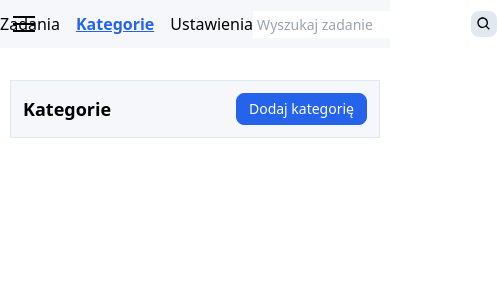
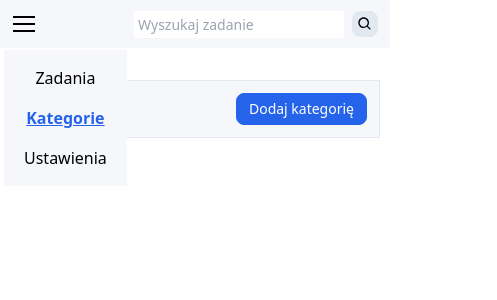
Before and after one commit to JakubM-I/todo-list-vite, a React (Vite) app: page /todo-list-vite/categories in a window 390 px wide. Shown: the top 300 px of the page, 497 px wide, since content can reach past the window. Built offline with nearby package versions, Linux system fonts and the light colour scheme.

Commit message:
Mobile menu styling

```diff
--- a/src/common/NavBar/index.jsx
+++ b/src/common/NavBar/index.jsx
@@ -28,8 +28,8 @@ const NavBar = () => {
                 </div>
             )}
             {/* <div className="absolute top-[50%] translate-y-[-50%] left-[50%] translate-x-[-50%]"></div> */}
-            <div>
-                <ul className="flex justify-center items-center gap-4">
+            <div className={isMobile && "py-4 px-5 absolute left-1 top-[50px] bg-primaryGreyColor z-[5]"}>
+                <ul className="flex flex-col mobile-t:flex-row justify-center items-center gap-4">
                     <li>
                         <NavLink
                             to={"/"}
```
